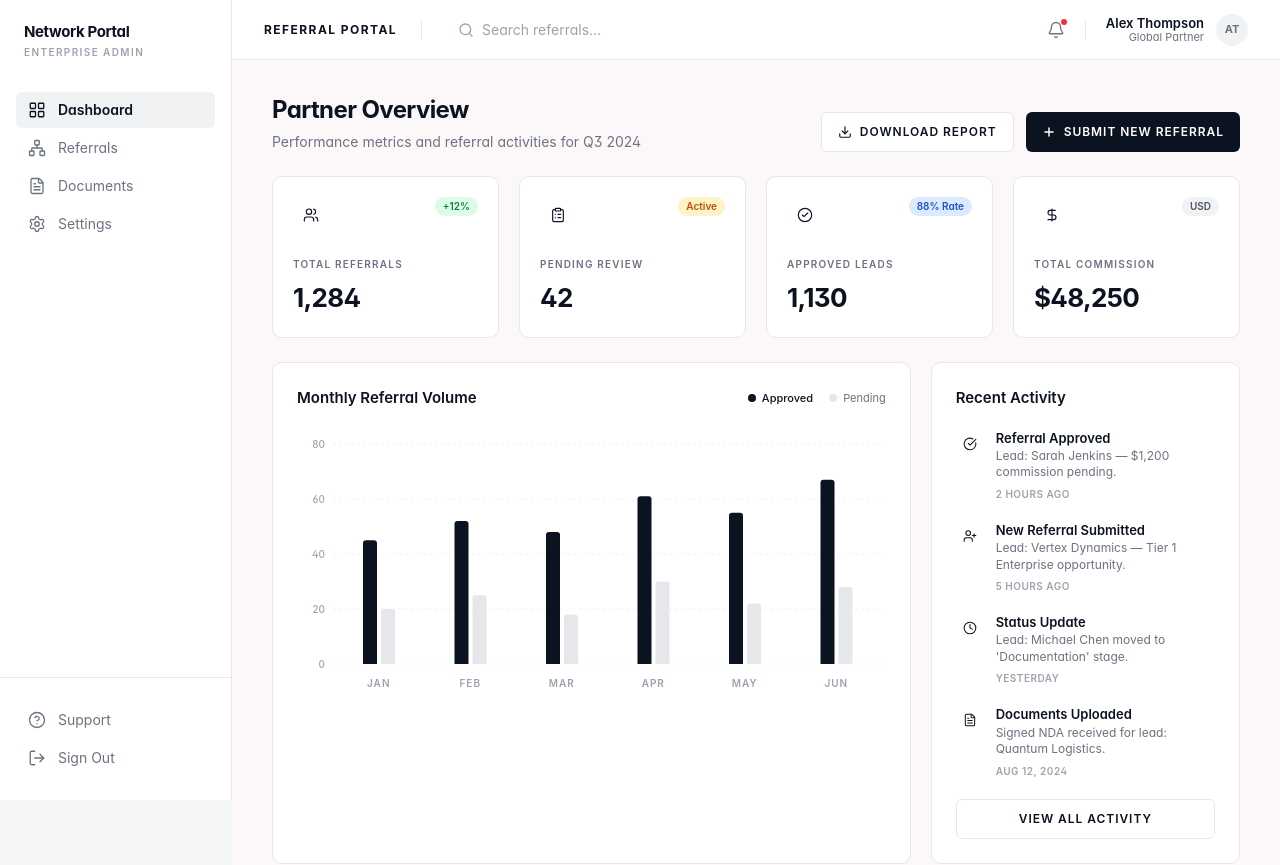
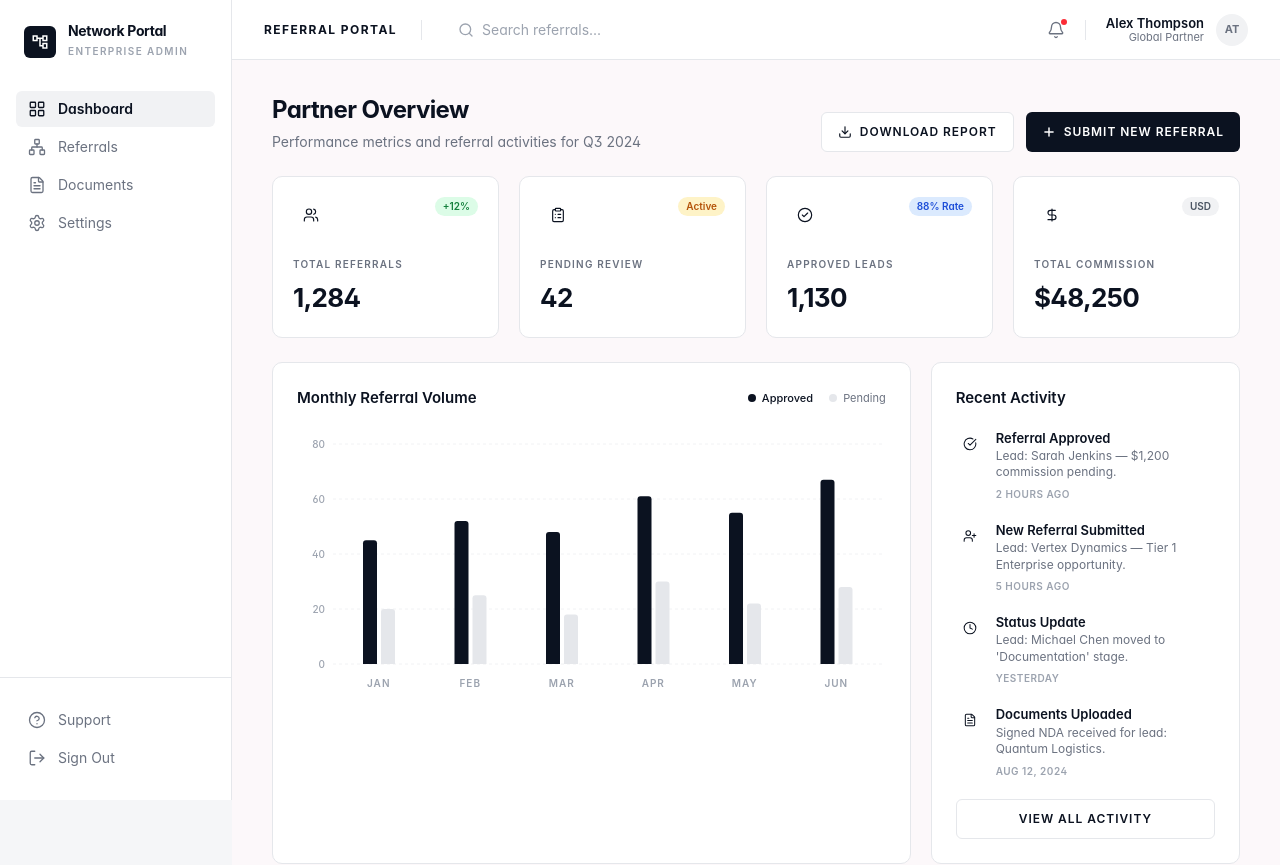
Before and after one commit to haris-noman/referal-system-FE, a React (Vite) app: page /dashboard in a window 1280 px wide. Shown: the top 865 px of the page. Built offline with nearby package versions, Linux system fonts and the light colour scheme.

Commit message:
feat: add NetworkPortalBadge component and integrate it into the sidebar header

```diff
--- a/src/components/layout/Layout.tsx
+++ b/src/components/layout/Layout.tsx
@@ -10,6 +10,7 @@ import {
   Search,
 } from "lucide-react";
 import { cn } from "../../lib/utils";
+import { NetworkPortalBadge } from "../ui/Logo";
 
 const NAV = [
   { icon: LayoutGrid, label: "Dashboard", href: "/dashboard" },
@@ -67,13 +68,16 @@ const Layout = () => {
   return (
     <div className="flex min-h-screen bg-canvas">
       <aside className="w-[232px] shrink-0 bg-white border-r border-line flex flex-col fixed h-screen z-20">
-        <div className="px-6 pt-6 pb-8">
-          <h1 className="text-[15px] font-bold tracking-tight text-ink leading-none">
-            Network Portal
-          </h1>
-          <p className="mt-1.5 text-[10px] font-semibold uppercase tracking-[0.14em] text-muted-2">
-            Enterprise Admin
-          </p>
+        <div className="px-6 pt-6 pb-8 flex items-center gap-3">
+          <NetworkPortalBadge title="Network Portal" className="w-8 h-8 shrink-0" />
+          <div className="min-w-0">
+            <h1 className="text-[14px] font-bold tracking-tight text-ink leading-none">
+              Network Portal
+            </h1>
+            <p className="mt-1.5 text-[10px] font-semibold uppercase tracking-[0.14em] text-muted-2">
+              Enterprise Admin
+            </p>
+          </div>
         </div>
 
         <nav className="flex-1 px-4 space-y-0.5">
--- a/src/components/ui/Logo.tsx
+++ b/src/components/ui/Logo.tsx
@@ -22,3 +22,22 @@ export const NetworkPortalLogo = ({ className, title }: LogoProps) => (
     />
   </svg>
 );
+
+export const NetworkPortalBadge = ({ className, title }: LogoProps) => (
+  <svg
+    viewBox="0 0 32 32"
+    xmlns="http://www.w3.org/2000/svg"
+    role={title ? "img" : undefined}
+    aria-hidden={title ? undefined : true}
+    aria-label={title}
+    className={className}
+  >
+    <rect width="32" height="32" rx="6" fill="#0B1220" />
+    <path
+      fillRule="evenodd"
+      clipRule="evenodd"
+      d="M18.25 22.75V20.5H15.25V13H13.75V15.25H8.5V9.25H13.75V11.5H18.25V9.25H23.5V15.25H18.25V13H16.75V19H18.25V16.75H23.5V22.75H18.25ZM19.75 13.75H22V10.75H19.75V13.75ZM19.75 21.25H22V18.25H19.75V21.25ZM10 13.75H12.25V10.75H10V13.75Z"
+      fill="white"
+    />
+  </svg>
+);
```
